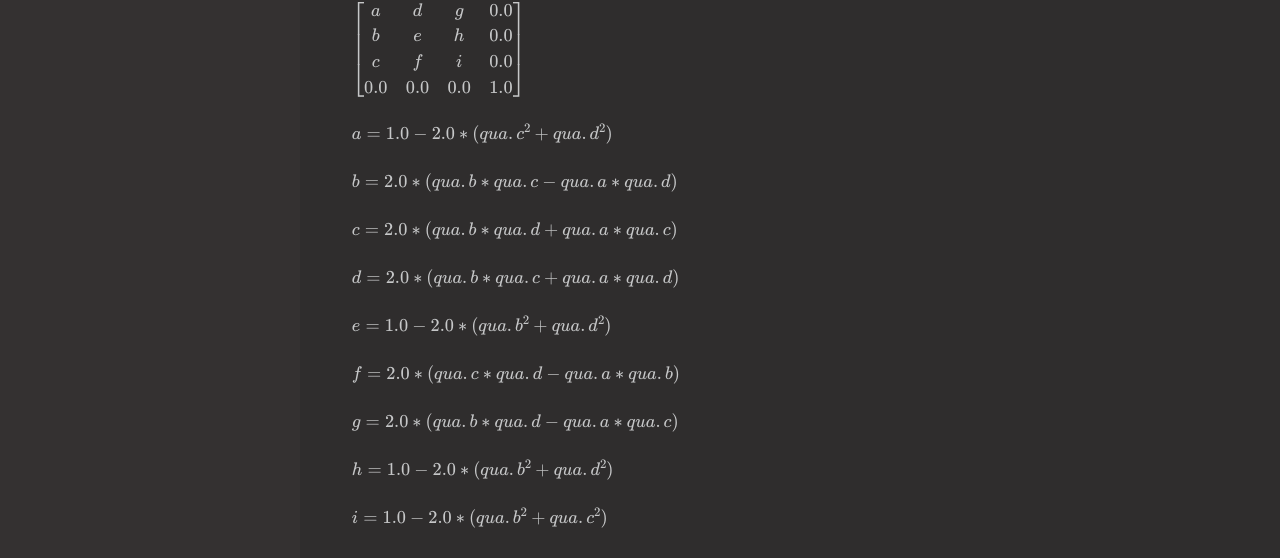
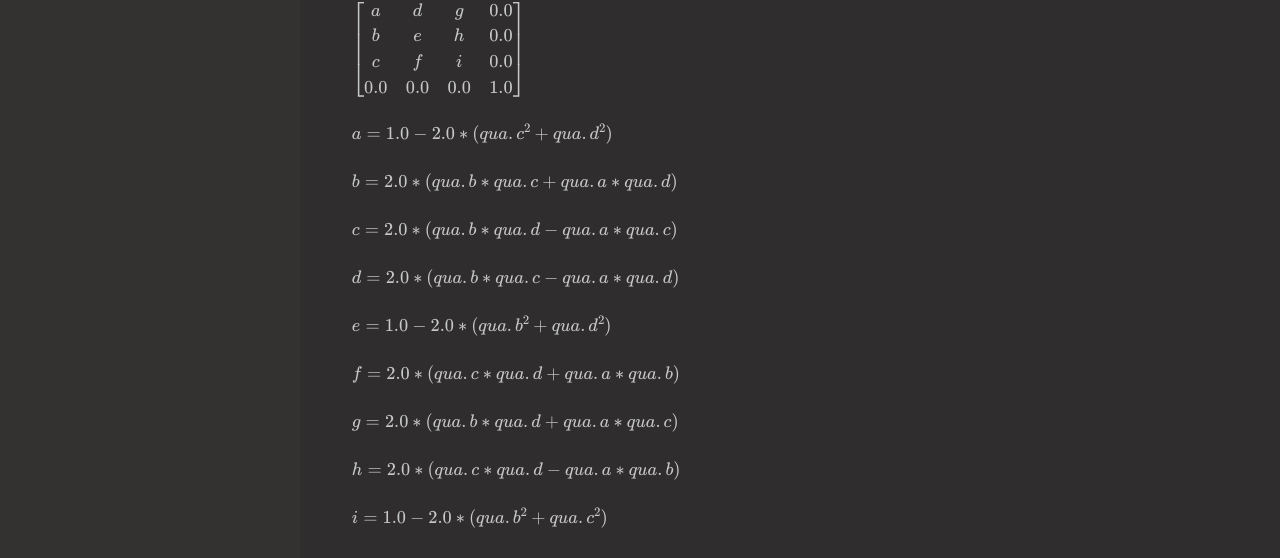
Before and after one commit to Team-Nutshell/nml, a Sphinx documentation site: the page built from docs/source/nml/namespace/nml_to_mat4_quat.rst, in a window 1280 px wide and 1333 px high. Shown: the part 255-813 px from the top of the window. Built offline with Sphinx 7.4.7 and the Read the Docs theme 2.0.0, drawn with Linux system fonts in a browser that asks for light colours.

Commit message:
fix quat to mat4 doc

```diff
--- a/docs/source/nml/namespace/nml_to_mat4_quat.rst
+++ b/docs/source/nml/namespace/nml_to_mat4_quat.rst
@@ -11,19 +11,19 @@ The conversion from quaternion to a *mat4* rotation matrix is calculated this wa
 
 :math:`a = 1.0 - 2.0 * (qua.c^2 + qua.d^2)`
 
-:math:`b = 2.0 * (qua.b * qua.c - qua.a * qua.d)`
+:math:`b = 2.0 * (qua.b * qua.c + qua.a * qua.d)`
 
-:math:`c = 2.0 * (qua.b * qua.d + qua.a * qua.c)`
+:math:`c = 2.0 * (qua.b * qua.d - qua.a * qua.c)`
 
-:math:`d = 2.0 * (qua.b * qua.c + qua.a * qua.d)`
+:math:`d = 2.0 * (qua.b * qua.c - qua.a * qua.d)`
 
 :math:`e = 1.0 - 2.0 * (qua.b^2 + qua.d^2)`
 
-:math:`f = 2.0 * (qua.c * qua.d - qua.a * qua.b)`
+:math:`f = 2.0 * (qua.c * qua.d + qua.a * qua.b)`
 
-:math:`g = 2.0 * (qua.b * qua.d - qua.a * qua.c)`
+:math:`g = 2.0 * (qua.b * qua.d + qua.a * qua.c)`
 
-:math:`h = 1.0 - 2.0 * (qua.b^2 + qua.d^2)`
+:math:`h = 2.0 * (qua.c * qua.d - qua.a * qua.b)`
 
 :math:`i = 1.0 - 2.0 * (qua.b^2 + qua.c^2)`
 
```
